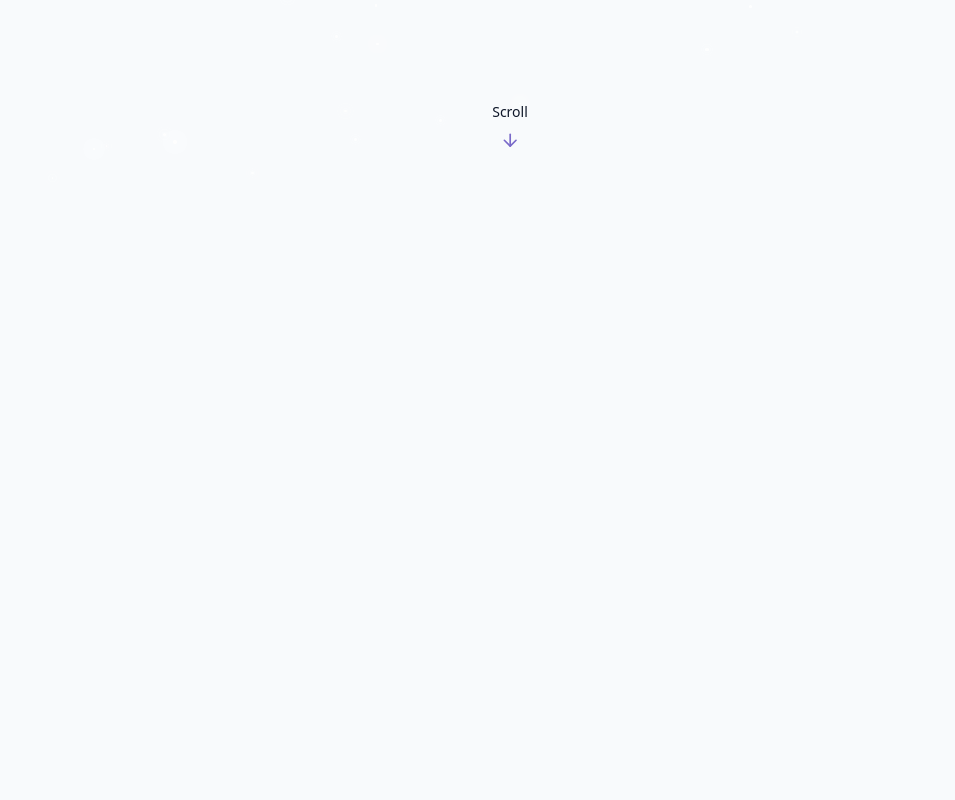
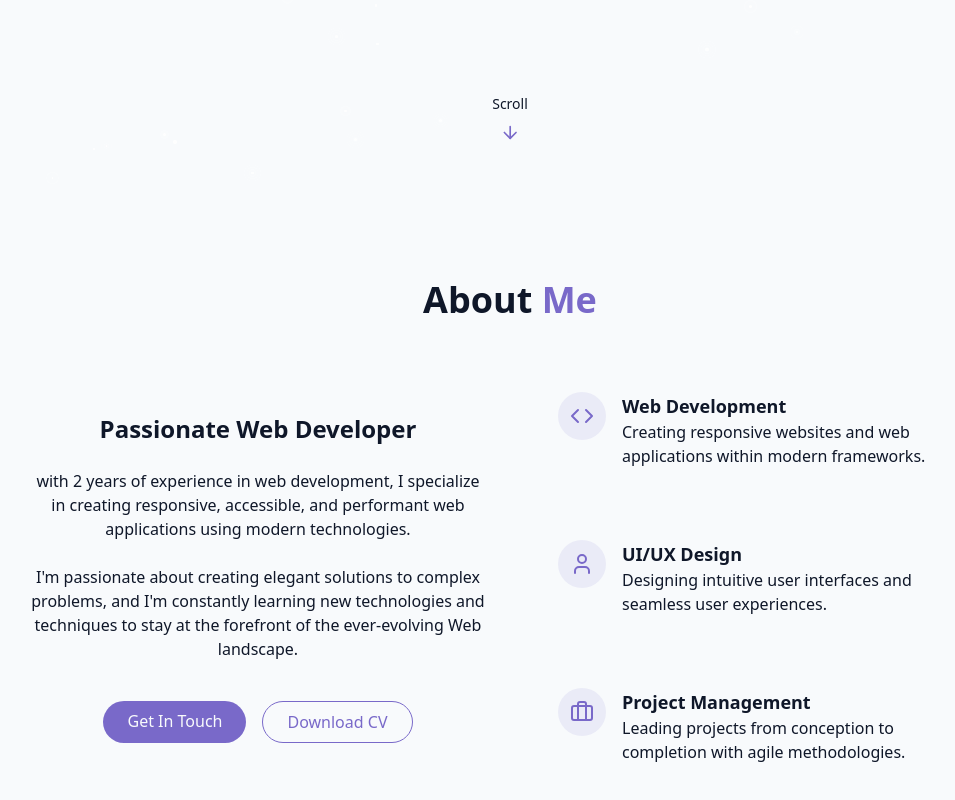
Before and after one commit to hanarfn/my-portfolio, a React (Vite) app: page / in a window 1280 px wide. Shown: the part 616-1416 px from the top of the page, without its empty margins (130-1085 px from the left). Before the commit the page ends 800 px from the top, so only its background shows below. Built offline with nearby package versions, Linux system fonts and the light colour scheme.

Commit message:
feat: add about me section

```diff
--- a/eslint.config.js
+++ b/eslint.config.js
@@ -22,6 +22,12 @@
       },
     },
 
+    settings: {
+      react: {
+        version: "detect", // ✅ SOLUSI GARIS KUNING
+      },
+    },
+
     plugins: {
       react: reactPlugin,
       prettier: prettierPlugin,
@@ -37,12 +43,11 @@
       // Prettier formatting
       "prettier/prettier": "warn",
 
-      // ✅ Auto-sort imports
+      // Auto-sort imports
       "simple-import-sort/imports": "warn",
       "simple-import-sort/exports": "warn",
 
-      // Optional (saran best-practice)
-      "import/order": "off",
+      // Additional clean rules
       "import/first": "warn",
       "import/no-duplicates": "warn",
     },
--- /dev/null
+++ b/src/components/AboutSection.jsx
@@ -0,0 +1,87 @@
+import { Briefcase, Code, User } from "lucide-react";
+
+export const AboutSection = () => {
+    return (
+        <section id="about" className="py-24 px-4 relative">
+            <div className="container mx-auto max-w-5xl">
+                <h2 className="text-3xl md:text-4xl font-bold mb-12 text-center">
+                    About <span className="text-primary"> Me</span>
+                </h2>
+
+                <div className="grid grid-cols-1 md:grid-cols-2 gap-12 items-center">
+                    <div className="space-y-6">
+                        <h3 className="text-2xl font-semibold">
+                            Passionate Web Developer
+                        </h3>
+
+                        <p className="text-muted-foreground">
+                            with 2 years of experience in web development, I specialize
+                            in creating responsive, accessible, and performant web
+                            applications using modern technologies.
+                        </p>
+
+                        <p className="text-muted-foreground">
+                            I'm passionate about creating elegant solutions to complex
+                            problems, and I'm constantly learning new technologies and
+                            techniques to stay at the forefront of the ever-evolving Web
+                            landscape.
+                        </p>
+
+                        <div className="flex flex-col sm:flex-row gap-4 pt-4 justify-center">
+                            <a href="#contact" className="cosmic-button">
+                                Get In Touch
+                            </a>
+
+                            <a href="" className="px-6 py-2 rounded-full border border-primary text-primary hover:bg-primary/10 transition-colors duration-300">
+                                Download CV
+                            </a>
+                        </div>
+                    </div>
+
+                    <div className="grid grid-cols-1 gap-6">
+                        <div className="gradient-border p-6 card-hover">
+                            <div className="flex items-start gap-4">
+                                <div className="p-3 rounded-full bg-primary/10">
+                                    <Code className="h-6 w-6 text-primary" />
+                                </div>
+                                <div className="text-left">
+                                    <h4 className="font-semibold text-lg"> Web Development</h4>
+                                    <p className="text-muted-foreground">
+                                        Creating responsive websites and web applications within
+                                        modern frameworks.
+                                    </p>
+                                </div>
+                            </div>
+                        </div>
+                        <div className="gradient-border p-6 card-hover">
+                            <div className="flex items-start gap-4">
+                                <div className="p-3 rounded-full bg-primary/10">
+                                    <User className="h-6 w-6 text-primary" />
+                                </div>
+                                <div className="text-left">
+                                    <h4 className="font-semibold text-lg"> UI/UX Design</h4>
+                                    <p className="text-muted-foreground">
+                                        Designing intuitive user interfaces and seamless user experiences.
+                                    </p>
+                                </div>
+                            </div>
+                        </div>
+                        <div className="gradient-border p-6 card-hover">
+                            <div className="flex items-start gap-4">
+                                <div className="p-3 rounded-full bg-primary/10">
+                                    <Briefcase className="h-6 w-6 text-primary" />
+                                </div>
+                                <div className="text-left">
+                                    <h4 className="font-semibold text-lg"> Project Management</h4>
+                                    <p className="text-muted-foreground">
+                                        Leading projects from conception to completion with agile methodologies.
+                                    </p>
+                                </div>
+                            </div>
+                        </div>
+                    </div>
+                </div>
+            </div>
+        </section>
+    );
+};
--- a/src/pages/Home.jsx
+++ b/src/pages/Home.jsx
@@ -1,3 +1,4 @@
+import { AboutSection } from "../components/AboutSection";
 import { HeroSection } from "../components/HeroSection";
 import { Navbar } from "../components/Navbar";
 import { StarBackground } from "../components/StarBackground";
@@ -15,6 +16,7 @@
             {/* Main Content */}
             <main>
                 <HeroSection />
+                <AboutSection />
             </main>
             {/* Footer */}
         </div>
```
